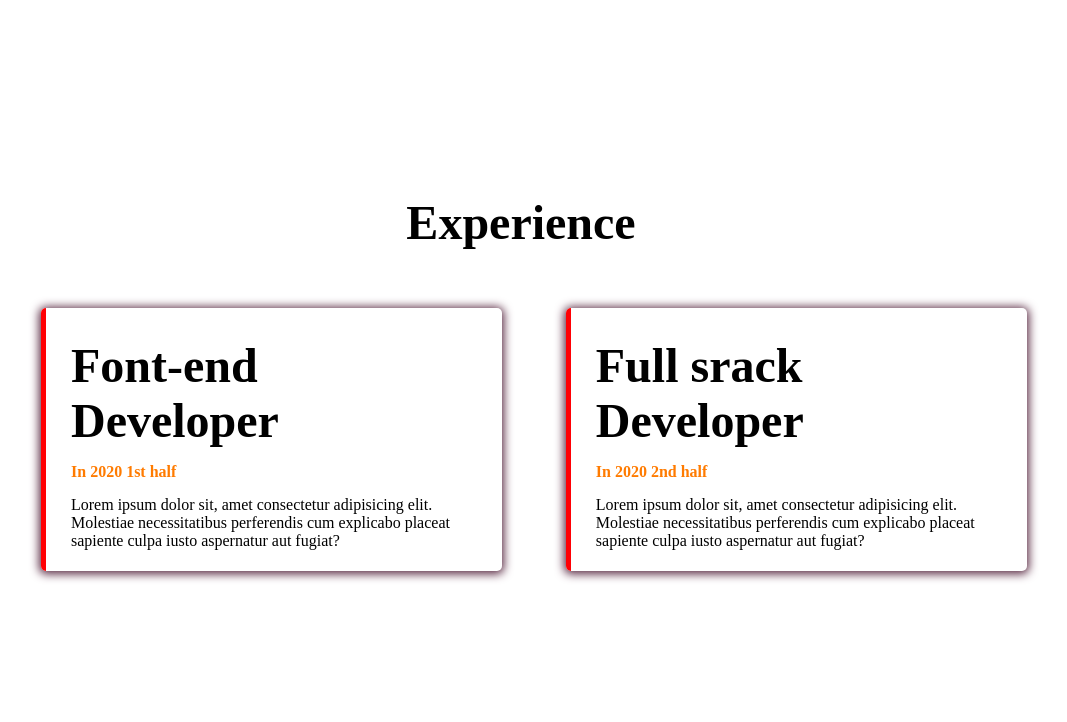
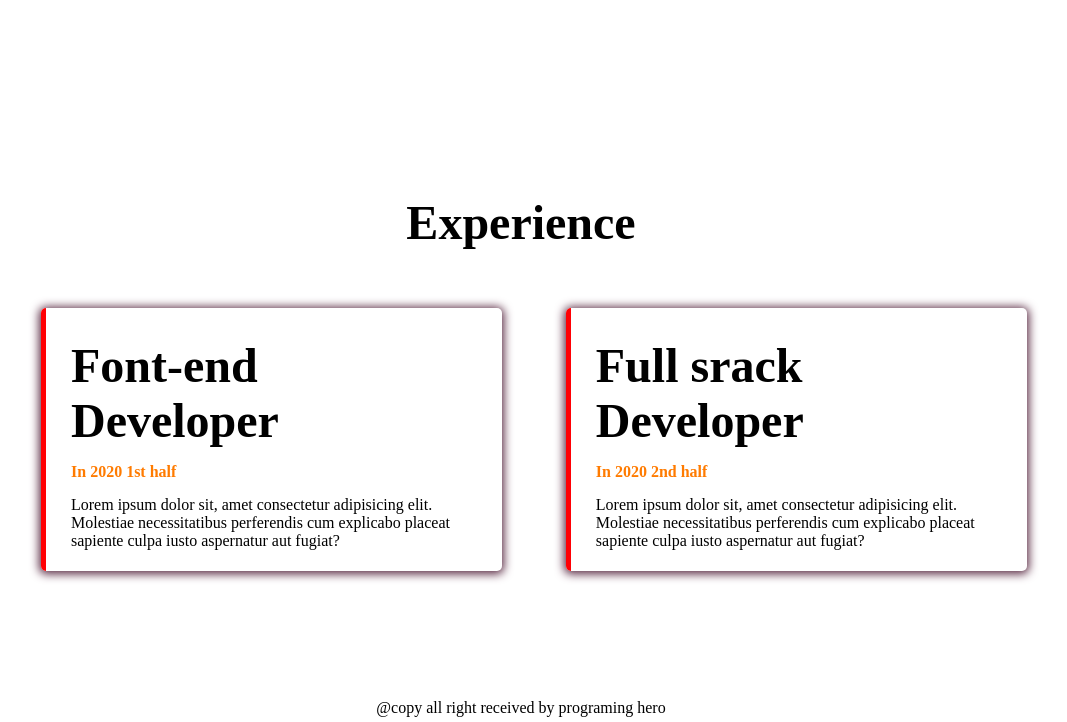
Before and after one commit to shourovys/developer-portfolio, a plain HTML site: page index.html in a window 1280 px wide. Shown: the part 996-1718 px from the top of the page, without its empty margins (119-1186 px from the left). Before the commit the page ends 1695 px from the top, so only its background shows below. Drawn offline with Linux system fonts and the light colour scheme.

Commit message:
footer added

```diff
--- a/index.html
+++ b/index.html
@@ -72,5 +72,6 @@
         </div>
       </div>
     </section>
+    <footer class="center">@copy all right received by programing hero</footer>
   </body>
 </html>
--- a/style.css
+++ b/style.css
@@ -64,6 +64,9 @@ body {
   padding: 15px 20px;
   border-left: 5px solid rgb(255, 0, 4);
 }
+footer {
+  margin-bottom: 5px;
+}
 
 /* --------------------------------------------utility class */
 .highligh {
```
